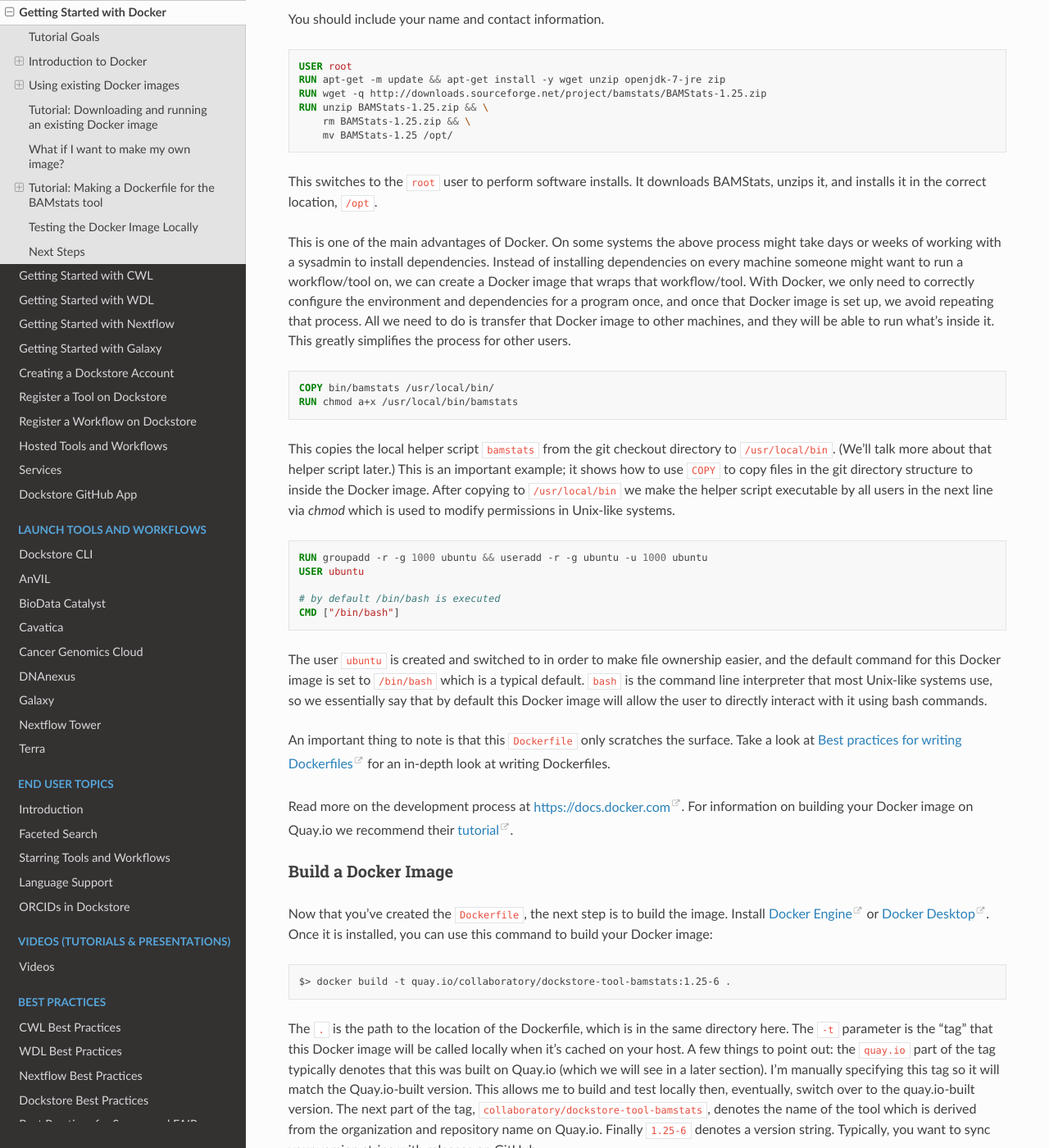
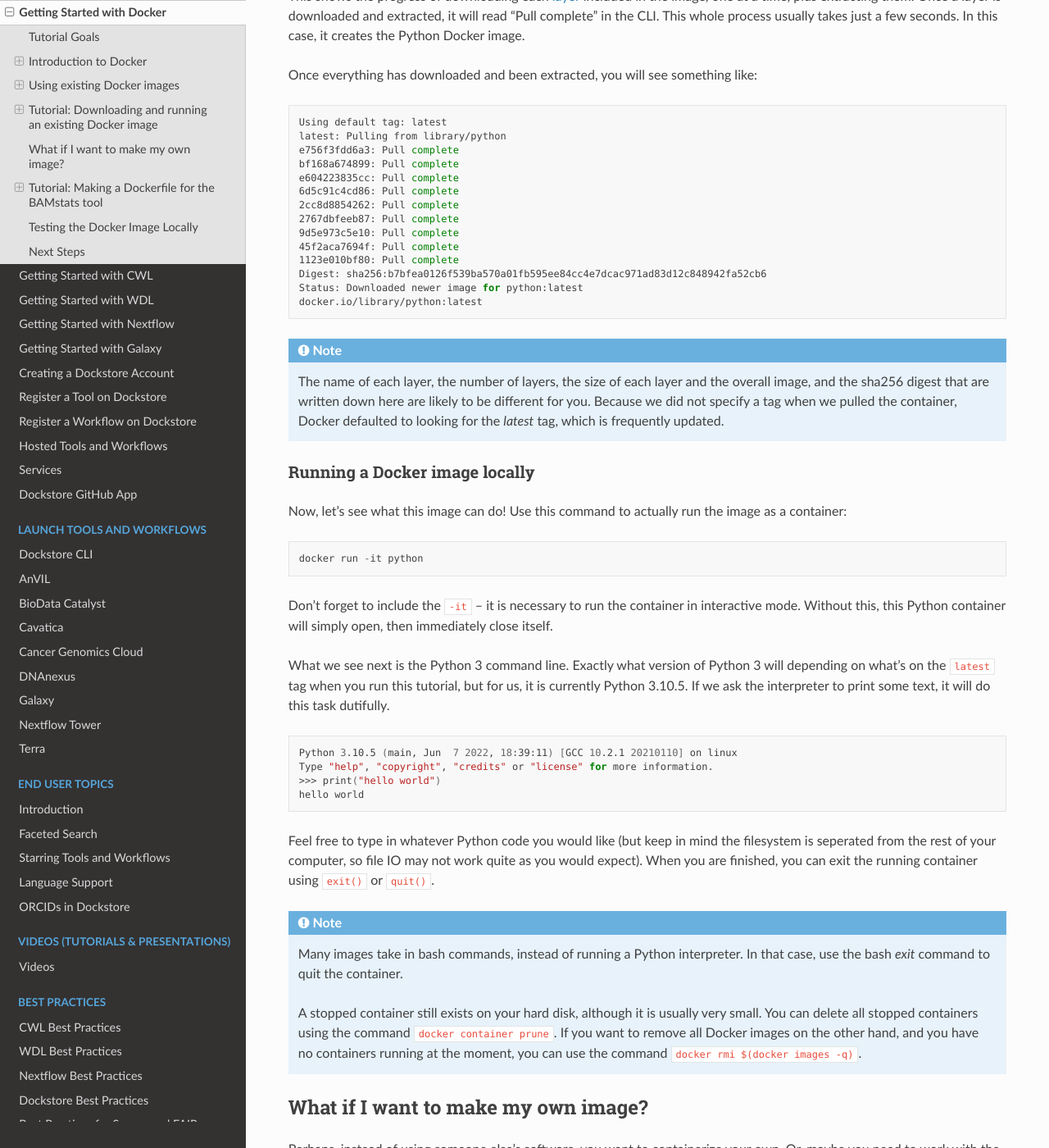
Before and after one commit to dockstore/dockstore-documentation, a Sphinx documentation site: the page built from docs/getting-started/getting-started-with-docker.rst, in a window 1280 px wide and 1400 px high, scrolled down 4855 px. Shown: the whole window at 82% size. Built offline with Sphinx 7.4.7 and the Read the Docs theme 2.0.0, drawn with Linux system fonts in a browser that asks for light colours; some of the changed text lies outside the part shown.

Commit message:
Add new section for a tutorial

```diff
--- a/docs/getting-started/getting-started-with-docker.rst
+++ b/docs/getting-started/getting-started-with-docker.rst
@@ -66,10 +66,96 @@ Official images are generally well-maintained. By this we mean that they get fre
 
 Tutorial: Downloading and running an existing Docker image
 ----------------------------------------------------------
+
+Finding an official image
+~~~~~~~~~~~~~~~~~~~~~~~~~
 Let's start with Docker Hub. From the homepage, we can click "Explore" in the top righthand corner in order to get to `the search page <https://hub.docker.com/search?q=>`__, allowing us to start digging through all of its images. Don't worry, it won't load all 9,200,012 images at once.
 
 First, let's click the "Docker Official Image" option on the left, then search "Python" using the search bar at the top. Fittingly, our top result is the official Python image.
 
+.. image:: /assets/images/docs/docker/dockerhub-search-python.png
+    :alt: Screenshot of the Docker Hub search feature, with the official Python image showing up as the first result
+
+Upon clicking on that result, we are taken to a description page. There is a lot of information here, such as an explanation of the multiple variants of the image. But what we're interested in right now is the command in the black box towards the top right. Assuming you have `installed Docker <https://docs.docker.com/desktop/linux/install/>`__ already -- now is a good time to do that -- this is the command used to pull the image from Docker Hub's servers into your computer, allowing you to execute it locally.
+
+.. image:: /assets/images/docs/docker/dockerhub-python-descript.png
+    :alt: Screenshot of the Docker Hub's page for Python, which has the gray text "Copy and paste to pull this image" above a black box containing the words "docker pull python"
+
+Let's try that next!
+
+Downloading an image from Docker Hub
+~~~~~~~~~~~~~~~~~~~~~~~~~~~~~~~~~~~~
+Once Docker is installed, open up the command line and enter the following:
+
+::
+
+    $> docker pull python
+
+The response will, at first, look a bit like this:
+
+.. code:: bash
+
+    Using default tag: latest
+    latest: Pulling from library/python
+    e756f3fdd6a3: Pull complete
+    bf168a674899: Pull complete
+    e604223835cc: Pull complete
+    6d5c91c4cd86: Extracting [>                                                  ]  557.1kB/54.58MB
+    2cc8d8854262: Downloading [========================================>          ]  159.8MB/196.7MB
+    2767dbfeeb87: Download complete
+    9d5e973c5e10: Download complete
+    45f2aca7694f: Download complete
+    1123e010bf80: Download complete
+
+This shows the progress of downloading each :ref:`dict layer` included in the image, one at a time, plus extracting them. Once a layer is downloaded and extracted, it will read "Pull complete" in the CLI. This whole process usually takes just a few seconds. In this case, it creates the Python Docker image.
+
+Once everything has downloaded and been extracted, you will see something like:
+
+.. code:: bash
+
+    Using default tag: latest
+    latest: Pulling from library/python
+    e756f3fdd6a3: Pull complete
+    bf168a674899: Pull complete
+    e604223835cc: Pull complete
+    6d5c91c4cd86: Pull complete
+    2cc8d8854262: Pull complete
+    2767dbfeeb87: Pull complete
+    9d5e973c5e10: Pull complete
+    45f2aca7694f: Pull complete
+    1123e010bf80: Pull complete
+    Digest: sha256:b7bfea0126f539ba570a01fb595ee84cc4e7dcac971ad83d12c848942fa52cb6
+    Status: Downloaded newer image for python:latest
+    docker.io/library/python:latest
+
+.. note::
+    The name of each layer, the number of layers, the size of each layer and the overall image, and the sha256 digest that are written down here are likely to be different for you. Because we did not specify a tag when we pulled the container, Docker defaulted to looking for the `latest` tag, which is frequently updated.
+
+Running a Docker image locally
+~~~~~~~~~~~~~~~~~~~~~~~~~~~~~~
+Now, let's see what this image can do! Use this command to actually run the image as a container:
+
+::
+
+    docker run -it python
+
+Don't forget to include the ``-it`` -- it is necessary to run the container in interactive mode. Without this, this Python container will simply open, then immediately close itself.
+
+What we see next is the Python 3 command line. Exactly what version of Python 3 will depending on what's on the ``latest`` tag when you run this tutorial, but for us, it is currently Python 3.10.5. If we ask the interpreter to print some text, it will do this task dutifully.
+
+.. code:: bash
+
+    Python 3.10.5 (main, Jun  7 2022, 18:39:11) [GCC 10.2.1 20210110] on linux
+    Type "help", "copyright", "credits" or "license" for more information.
+    >>> print("hello world")
+    hello world
+
+Feel free to type in whatever Python code you would like (but keep in mind the filesystem is seperated from the rest of your computer, so file IO may not work quite as you would expect). When you are finished, you can exit the running container using ``exit()`` or ``quit()``.
+
+.. note::
+    Many images take in bash commands, instead of running a Python interpreter. In that case, use the bash `exit` command to quit the container.
+
+    A stopped container still exists on your hard disk, although it is usually very small. You can delete all stopped containers using the command ``docker container prune``. If you want to remove all Docker images on the other hand, and you have no containers running at the moment, you can use the command ``docker rmi $(docker images -q)``.
 
 
 What if I want to make my own image?
@@ -209,7 +295,7 @@ on building your Docker image on Quay.io we recommend their
 Build a Docker Image
 ~~~~~~~~~~~~~~~~~~~~
 
-Now that you've created the ``Dockerfile``, the next step is to build the image. Install `Docker Engine <https://docs.docker.com/engine/install/ubuntu/>`__ or `Docker Desktop <https://docs.docker.com/desktop/linux/install/>`__. Once it is installed, you can use this command to build your Docker image:
+Now that you've created the ``Dockerfile``, the next step is to build the image. Install `Docker Engine <https://docs.docker.com/engine/install/ubuntu/>`__ or `Docker Desktop <https://docs.docker.com/desktop/linux/install/>`__ if you have not done so already. Once it is installed, you can use this command to build your Docker image:
 
 ::
 
```
Also changed, not shown: other parts of docs/getting-started/getting-started-with-docker.rst (+2 -2 lines), docs/assets/images/docs/docker/dockerhub-python-descript.png (added), docs/assets/images/docs/docker/dockerhub-search-python.png (added).
